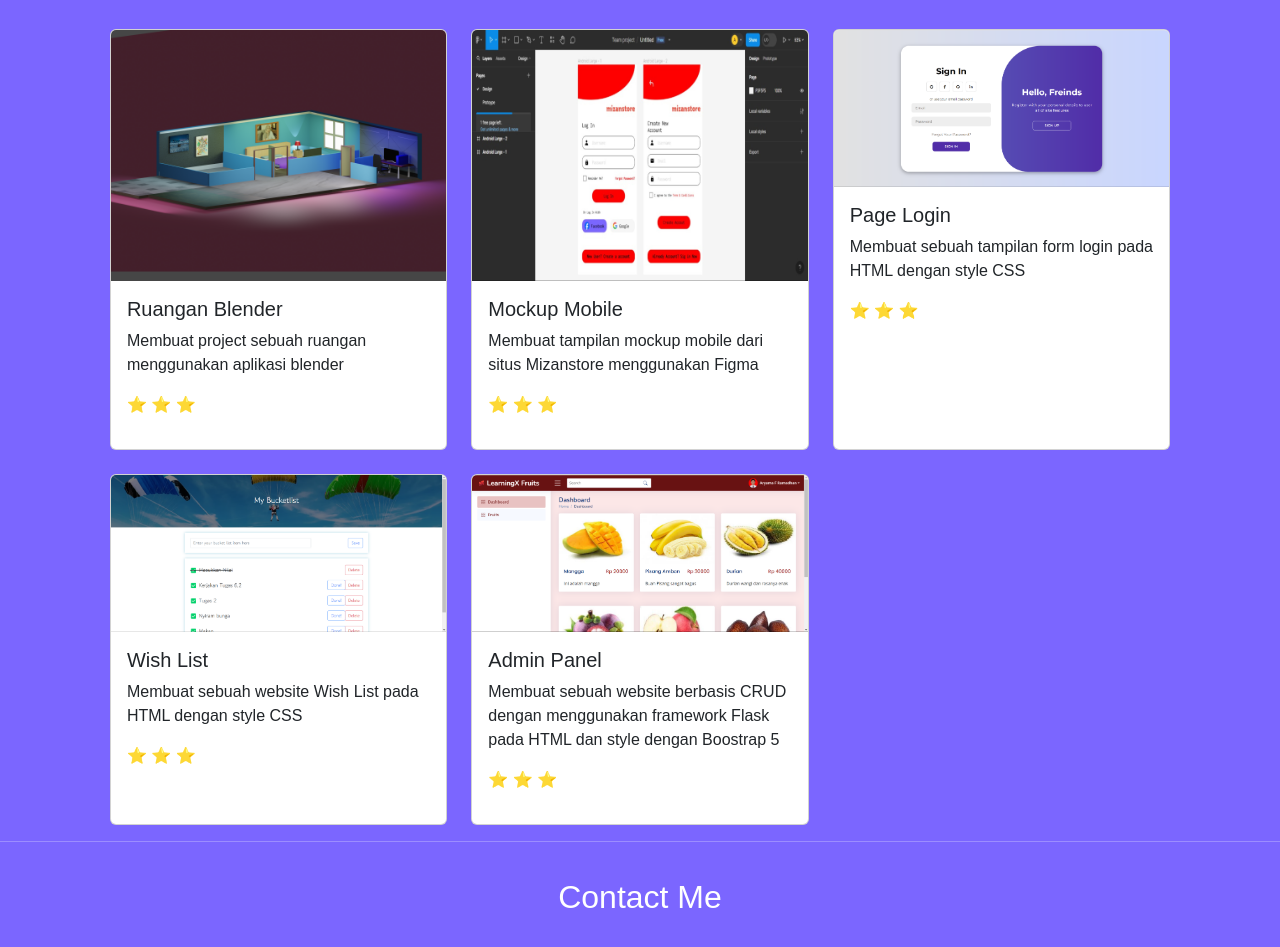
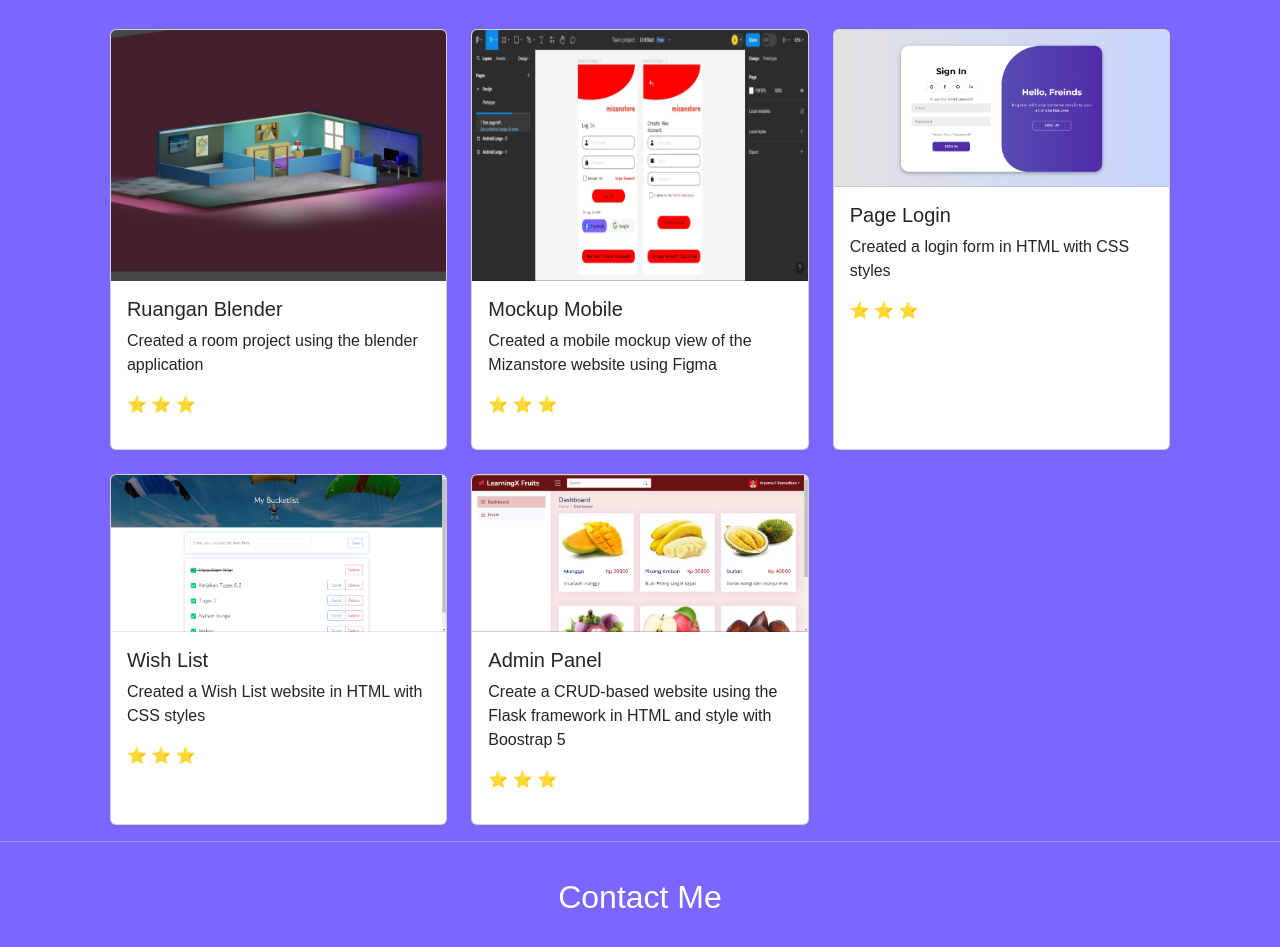
Before and after one commit to Yamskyyy/Portofolio2, a Flask app: page / in a window 1280 px wide. Shown: the part 1468-2415 px from the top of the page. Run offline with Flask 3, Linux system fonts and the light colour scheme; some web fonts are replaced.

Commit message:
Update Index.html

```diff
--- a/templates/index.html
+++ b/templates/index.html
@@ -190,7 +190,7 @@
                             <img src="{{ url_for('static', filename='image/Project1.png') }}" class="card-img-top" alt="...">
                             <div class="card-body">
                                 <h5 class="card-title">Ruangan Blender</h5>
-                                <p class="card-text">Membuat project sebuah ruangan menggunakan aplikasi blender</p>
+                                <p class="card-text">Created a room project using the blender application</p>
                                 <p>⭐ ⭐ ⭐</p>
                             </div>
                         </div>
@@ -200,8 +200,7 @@
                             <img src="{{ url_for('static', filename='image/project2.jpg') }}" class="card-img-top" alt="...">
                             <div class="card-body">
                                 <h5 class="card-title">Mockup Mobile</h5>
-                                <p class="card-text">Membuat tampilan mockup mobile dari situs Mizanstore menggunakan
-                                    Figma</p>
+                                <p class="card-text">Created a mobile mockup view of the Mizanstore website using Figma</p>
                                 <p>⭐ ⭐ ⭐</p>
                             </div>
                         </div>
@@ -211,7 +210,7 @@
                             <img src="{{ url_for('static', filename='image/project3.png') }}" class="card-img-top" alt="...">
                             <div class="card-body">
                                 <h5 class="card-title">Page Login</h5>
-                                <p class="card-text">Membuat sebuah tampilan form login pada HTML dengan style CSS</p>
+                                <p class="card-text">Created a login form in HTML with CSS styles</p>
                                 <p>⭐ ⭐ ⭐</p>
                             </div>
                         </div>
@@ -221,7 +220,7 @@
                             <img src="{{ url_for('static', filename='image/project5.png') }}" class="card-img-top" alt="...">
                             <div class="card-body">
                                 <h5 class="card-title">Wish List</h5>
-                                <p class="card-text">Membuat sebuah website Wish List pada HTML dengan style CSS</p>
+                                <p class="card-text">Created a Wish List website in HTML with CSS styles</p>
                                 <p>⭐ ⭐ ⭐</p>
                             </div>
                         </div>
@@ -231,7 +230,7 @@
                             <img src="{{ url_for('static', filename='image/project4.png') }}" class="card-img-top" alt="...">
                             <div class="card-body">
                                 <h5 class="card-title">Admin Panel</h5>
-                                <p class="card-text">Membuat sebuah website berbasis CRUD dengan menggunakan framework Flask pada HTML dan style dengan Boostrap 5</p>
+                                <p class="card-text">Create a CRUD-based website using the Flask framework in HTML and style with Boostrap 5</p>
                                 <p>⭐ ⭐ ⭐</p>
                             </div>
                         </div>
```
